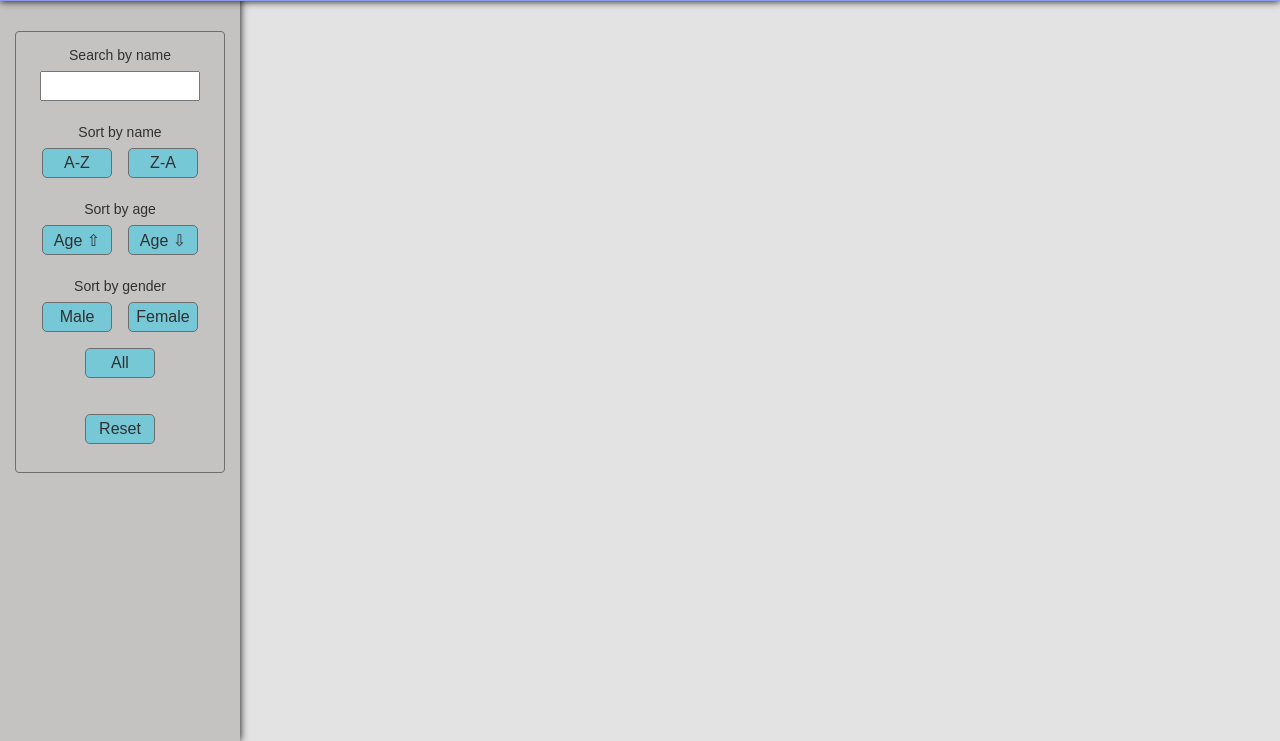
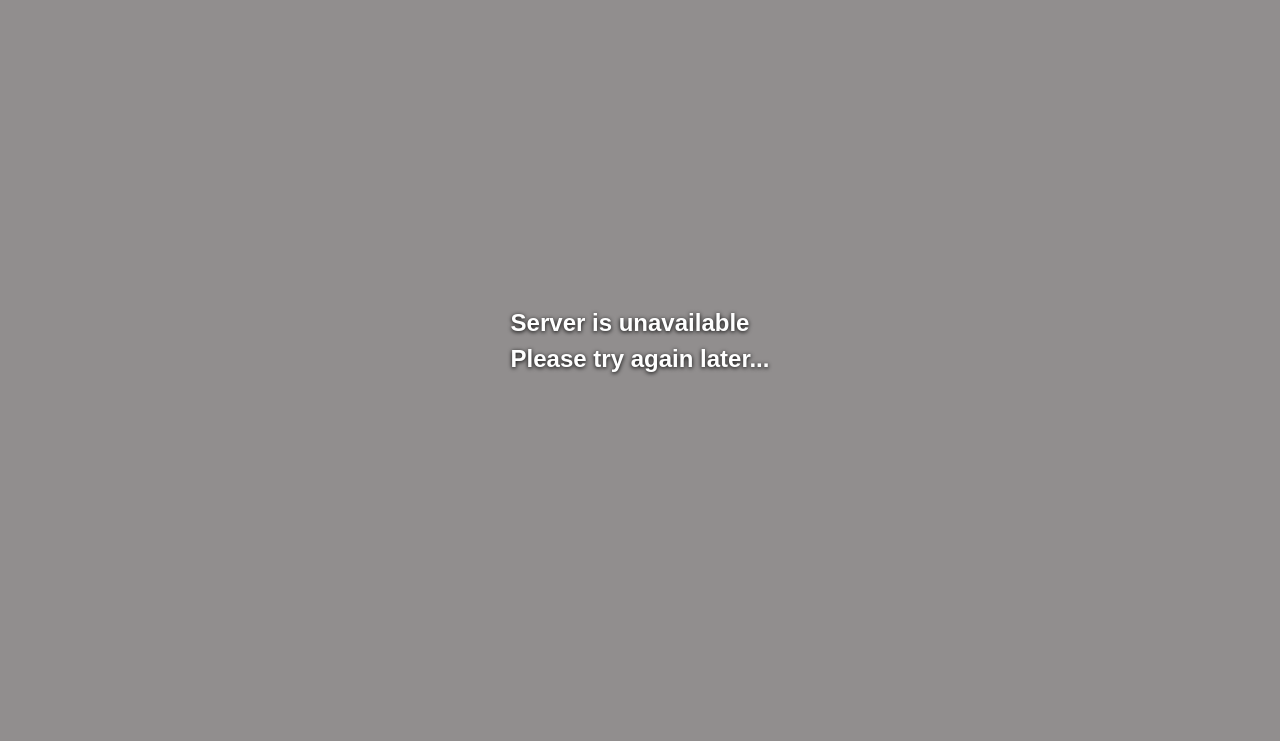
Before and after one commit to HOJCODE/Friends-quartett, a plain HTML site: page index.html in a window 1280 px wide. Shown: the part 59-800 px from the top of the page. Drawn offline with Linux system fonts and the light colour scheme; no server answers.

Commit message:
Fixed function getUsersInfo

```diff
--- a/css/style.css
+++ b/css/style.css
@@ -227,6 +227,22 @@ input:checked~.menuItem__btn{
     color: var(--text-color);
 }
 
+.error-message {
+    position: absolute;
+    z-index: 100;
+    top: 0;
+    left: 0;
+    display: flex;
+    justify-content: center;
+    align-items: center;
+    width: 100%;
+    height: 100vh;
+    line-height: 1.5;
+    color: #fff;
+    text-shadow: 0 1px 4px #000;
+    background-color: #918e8e;
+}
+
 /* Media styles
 ------------------------------ */
 @media (max-width: 991px) {
--- a/js/script.js
+++ b/js/script.js
@@ -24,11 +24,19 @@ document.addEventListener('DOMContentLoaded', () => {
         `;
     }
 
-    function getUsersInfo() {
+    function getUsersInfo(requestAttempts = 10) {
+        const errorMessage = '<h2 class="error-message">Server is unavailable<br>Please try again later...</h2>';
+
         return fetch(url)
         .then(response => response.json())
         .then(response => response.results)
-        .catch(err => window.location.reload());
+        .catch(err => {
+            if (requestAttempts === 0) {
+                usersBox.innerHTML = errorMessage;
+                throw err;
+            }
+            return getUsersInfo(requestAttempts - 1);
+        });
     }
 
     function addUserCardsOnPage(usersInfo) {
```
